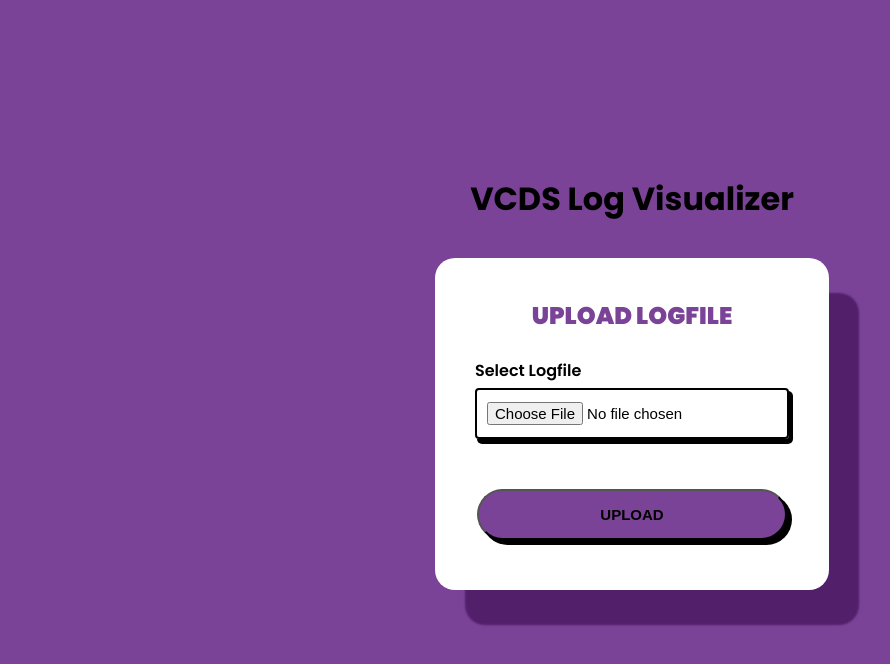
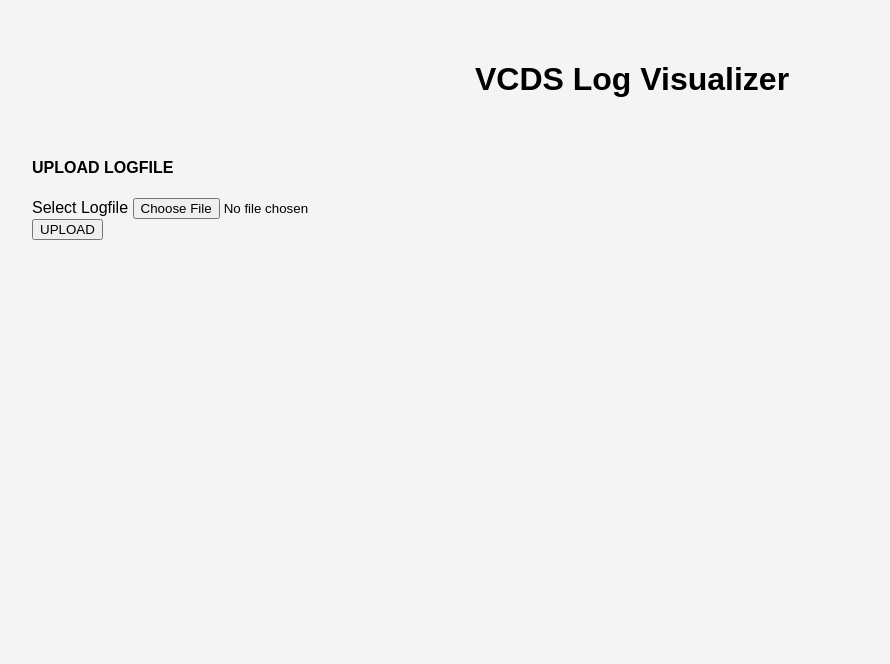
Before and after one commit to danfred360/vcds-log-visualizer, a plain HTML site: page src/client-app/index.html in a window 1280 px wide. Shown: the whole page, without its empty margins (8-898 px from the left). Drawn offline with Linux system fonts and the light colour scheme.

Commit message:
create dashboard

```diff
--- a/src/client-app/styles.css
+++ b/src/client-app/styles.css
@@ -1,88 +1,41 @@
-@import url('https://fonts.googleapis.com/css?family=Poppins:400,500,600,700,800,900');
-
-*{
-    margin: 0;
-    padding: 0;
+body {
+    font-family: Arial, sans-serif;
+    margin: 20px;
+    padding: 20px;
+    background-color: #f4f4f4;
 }
 
-body{
-    font-family: 'Poppins', sans-serif;
-    height: 100vh;
-    width: 100vw;
-    background: #7b4397;
-}
-
-.container{
-    display: flex;
-    align-items: center;
-    justify-content: center;
-    flex-direction: column;
+h1 {
     text-align: center;
 }
 
-.form_area{
-    display: flex;
-    justify-content: center;
-    align-items: center;
-    flex-direction: column;
-    background-color: #fff;
-    height: auto;
-    width: auto;
-    border-radius: 20px;
-    box-shadow: 30px 35px 2px #52206b;
-    padding: 20px;
-    margin: 10px;
+select, input[type="range"] {
+    display: block;
+    width: 100%;
+    margin: 10px 0;
 }
 
-.title{
-    color: #7b4397;
-    font-weight: 900;
-    font-size: 1.5em;
-    margin-top: 20px;
+.chart-container {
+    display: flex;
+    flex-direction: column;
+    align-items: center;
 }
 
-.sub_title{
-    font-weight: 600;
-    margin: 5px 0;
+.chart-box {
+    width: 90%;
+    max-width: 900px;
+    text-align: center;
+    background: white;
+    padding: 10px;
+    border-radius: 10px;
+    box-shadow: 2px 2px 5px rgba(0, 0, 0, 0.1);
+    margin-bottom: 20px;
+    position: relative;
+    height: 400px; /* 🔹 Fixed box height */
 }
 
-.form_group{
-    display: flex;
-    flex-direction: column;
-    align-items: baseline;
-    margin: 20px;
+canvas {
+    width: 100%;
+    height: 100%;  /* 🔹 Allow dynamic canvas resizing */
+    display: block;
 }
-
-.form_style{
-    outline: none;
-    border: 2px solid #000;
-    box-shadow: 3px 4px 0px 1px #000;
-    width: 290px;
-    padding: 12px 10px;
-    border-radius: 4px;
-    font-size: 15px;
-}
-
-.form_style:focus, .btn:focus{
-    transform: translateY(4px);
-    box-shadow: 1px 2px 0px 0px #000;
-}
-
-.btn{
-    padding: 15px;
-    margin: 30px 0px;
-    width: 310px;
-    font-size: 15px;
-    background: #7b4397;
-    border-radius: 30px;
-    font-weight: 800;
-    box-shadow: 5px 5px 0px 0px #000;
-}
-
-p{
-    margin: 20px 0px;
-}
-
-.link{
-    font-weight: 800;
-}
```
Also changed, not shown: requirements.txt, 2 other files.
